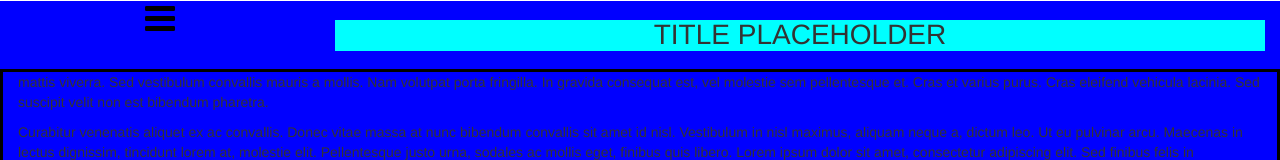
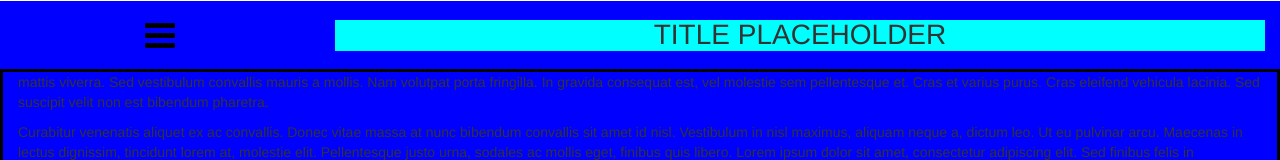
Before and after one commit to AshleyBee17/Innovation-Week-Hackathon, a website: page index.html in a window 1280 px wide. Shown: the top 160 px of the page. Drawn offline with nearby package versions, Linux system fonts and the light colour scheme.

Commit message:
added button and centered

```diff
--- a/app/css/styles.css
+++ b/app/css/styles.css
@@ -62,6 +62,9 @@
 
 .button-wrapper{
 	text-align: center;
+	display: flex;
+	justify-content: center;
+	align-items: center;
 }
 
 .button-wrapper a{
--- a/index.html
+++ b/index.html
@@ -47,8 +47,8 @@
 
 		<div class="row">
 			<div class="col-md-12 content-area">
-				<div class="row">
-					<div class="col-md-3 button-wrapper">
+				<div class="row button-wrapper">
+					<div class="col-md-3">
 						<a>
 							<i class="fa fa-bars" id="sidebarbutton" aria-hidden="true"></i>
 						</a>
```
